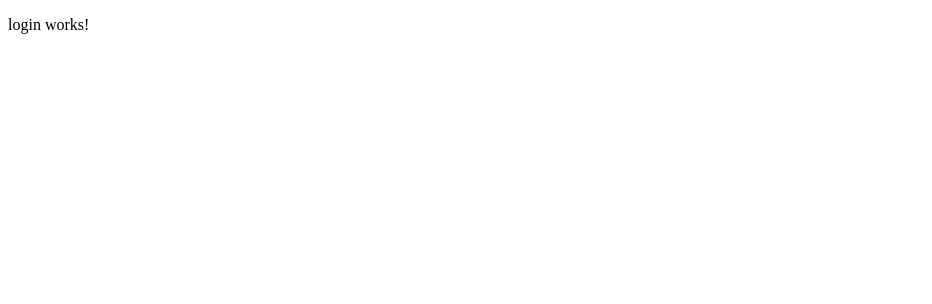
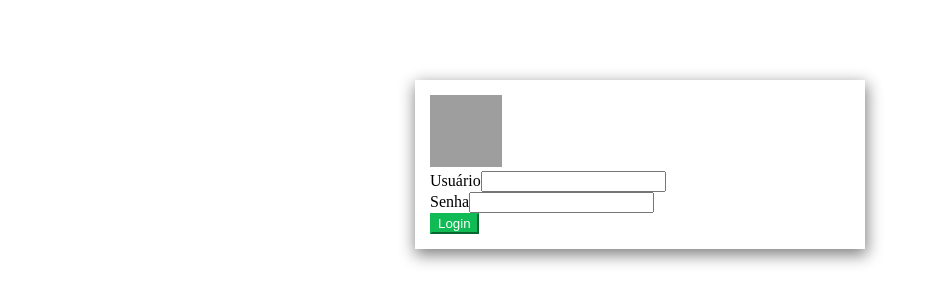
Before and after one commit to henriquellemos/localize-app, an Angular app: page /login in a window 1280 px wide. Shown: the top 304 px of the page, without its empty margins (0-932 px from the left). Built offline with nearby package versions, Linux system fonts and the light colour scheme; grey boxes are pictures that could not be loaded.

Commit message:
Login implementado

```diff
--- a/src/app/app.module.ts
+++ b/src/app/app.module.ts
@@ -1,5 +1,6 @@
 import { BrowserModule } from '@angular/platform-browser';
 import { NgModule } from '@angular/core';
+import { FormsModule, ReactiveFormsModule } from '@angular/forms';
 
 import { AppRoutingModule } from './app-routing.module';
 import { AppComponent } from './app.component';
@@ -12,7 +13,9 @@ import { LoginComponent } from './login/login.component';
   ],
   imports: [
     BrowserModule,
-    AppRoutingModule
+    AppRoutingModule,
+    ReactiveFormsModule,
+    FormsModule
   ],
   providers: [],
   bootstrap: [AppComponent]
--- a/src/app/login/login.component.css
+++ b/src/app/login/login.component.css
@@ -0,0 +1,27 @@
+.form-signin {
+    width: 100%;
+    max-width: 420px;
+    padding: 15px;
+    margin: auto;
+}
+.invalid-user{
+    color: red;
+}
+form{
+    box-shadow: 1px 5px 15px 1px grey;
+}
+button {
+    background-color: #10BA54;
+    color: #fff;
+    border-color: #10BA54;
+}
+button:hover {
+    background-color: #fff;
+    color: #10BA54;
+    border-color: #10BA54;
+}
+button:active {
+    background-color: #fff !important;
+    color: #10BA54 !important;
+    border-color: #10BA54 !important;
+}
--- a/src/app/login/login.component.html
+++ b/src/app/login/login.component.html
@@ -1 +1,24 @@
-<p>login works!</p>
+<br><br><br><br>
+<form class="form-signin" [formGroup]="loginForm" (ngSubmit)="onSubmit()">
+  <div class="text-center mb-4">
+    <img class="mb-4" src="assets/imgs/logo_vr_ben_3D_1024x1024_rgb.png" alt="" width="72" height="72">
+  </div>
+  <div class="form-label-group form-group">
+      <label>Usuário</label>
+      <input type="text" formControlName="email" class="form-control" [ngClass]="{ 'is-invalid': submitted && f.email.errors }" />
+      <div *ngIf="submitted && f.email.errors" class="invalid-feedback">
+          <div *ngIf="f.email.errors.required">É necessario preencher o campo email.</div>
+          <div *ngIf="f.email.errors.email">O email precisa ser valido.</div>
+      </div>
+  </div>
+  <div class="form-label-group form-group">
+      <label>Senha</label>
+      <input type="password" formControlName="senha" class="form-control" [ngClass]="{ 'is-invalid': submitted && f.senha.errors }" />
+      <div *ngIf="submitted && f.senha.errors" class="invalid-feedback">
+          <div *ngIf="f.senha.errors.required">É necessario preencher o campo senha.</div>
+          <div *ngIf="f.senha.errors.minlength">A senha não pode ter menos que cinco caracteres.</div>
+      </div>
+  </div>
+  <p *ngIf="!credencialsCorrect" class="invalid-user">Usuario ou senha incorreta.</p>
+  <button class="btn btn-lg btn-primary btn-block" type="submit">Login</button>
+</form>
--- a/src/app/login/login.component.ts
+++ b/src/app/login/login.component.ts
@@ -1,15 +1,54 @@
 import { Component, OnInit } from '@angular/core';
-
+import { FormBuilder, FormGroup, Validators } from '@angular/forms';
+import { Router } from '@angular/router';
 @Component({
   selector: 'app-login',
   templateUrl: './login.component.html',
   styleUrls: ['./login.component.css']
 })
 export class LoginComponent implements OnInit {
-
-  constructor() { }
-
-  ngOnInit() {
+  submitted = false
+  credencialsCorrect = true;
+  user = {
+    email:'henrique@ufu.br',
+    senha:'123123'
   }
 
+  user1 = {
+    email:'larissa@ufu.br',
+    senha:'123123'
+  }
+
+  user2 = {
+    email:'israel@ufu.br',
+    senha:'123123'
+  }
+
+  loginForm: FormGroup;
+  constructor(private formBuilder: FormBuilder, public router: Router) { }
+  ngOnInit() {
+    this.loginForm = this.formBuilder.group({
+      email: ['', [Validators.required]],
+      senha: ['', [Validators.required, Validators.minLength(2)]]
+    });
+  }
+  // convenience getter for easy access to form fields
+  get f() { return this.loginForm.controls; }
+  onSubmit() {
+      // stop here if form is invalid
+      if (this.loginForm.invalid) {
+        return;
+      }
+      if (this.user.email == this.loginForm.value.email && this.user.senha == this.loginForm.value.senha){
+        this.router.navigate(['/home'])
+      }
+      if (this.user1.email == this.loginForm.value.email && this.user1.senha == this.loginForm.value.senha){
+        this.router.navigate(['/home'])
+      }
+      if (this.user2.email == this.loginForm.value.email && this.user2.senha == this.loginForm.value.senha){
+        this.router.navigate(['/home'])
+      }
+
+      this.credencialsCorrect = false
+  }
 }
```
